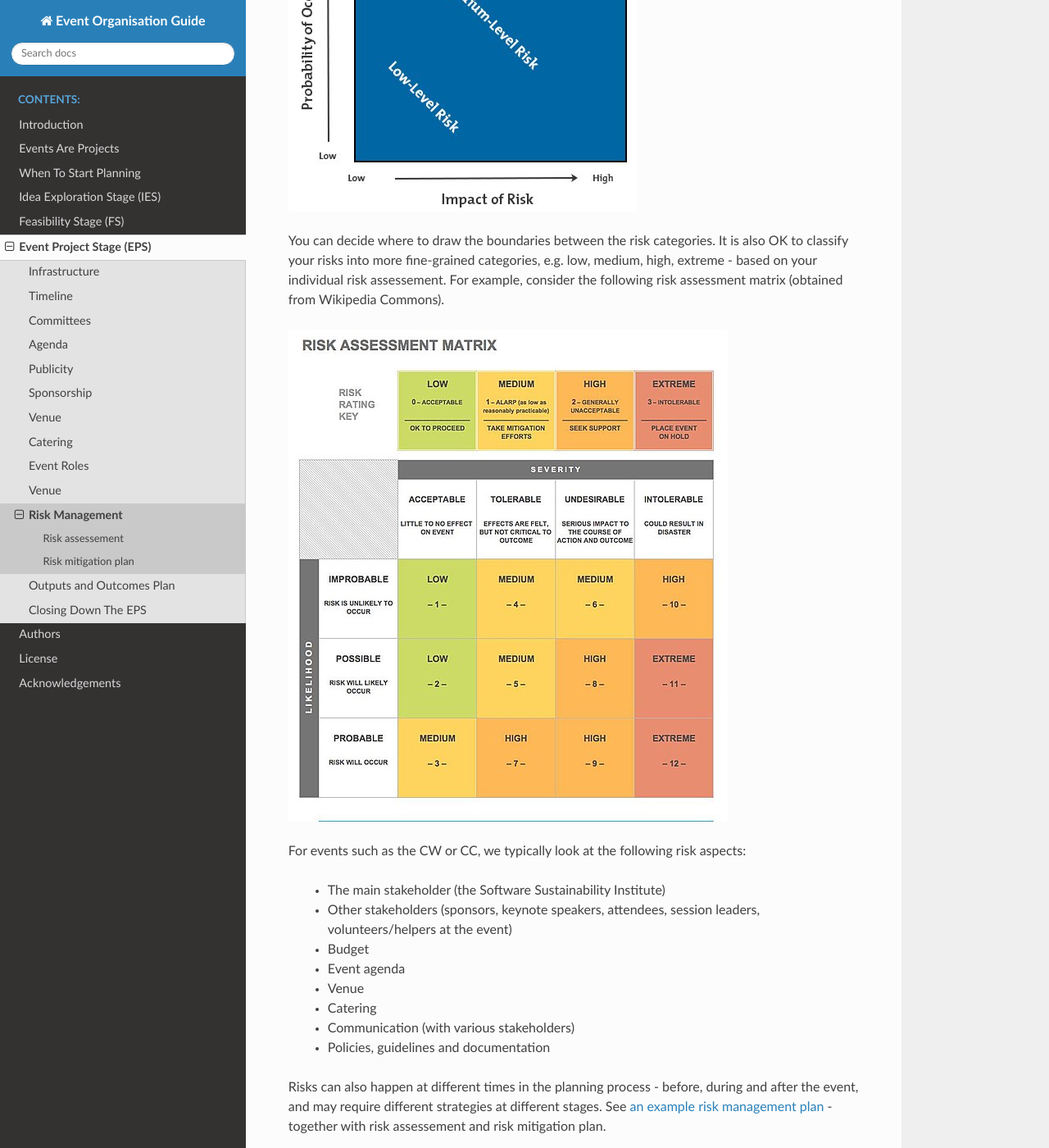
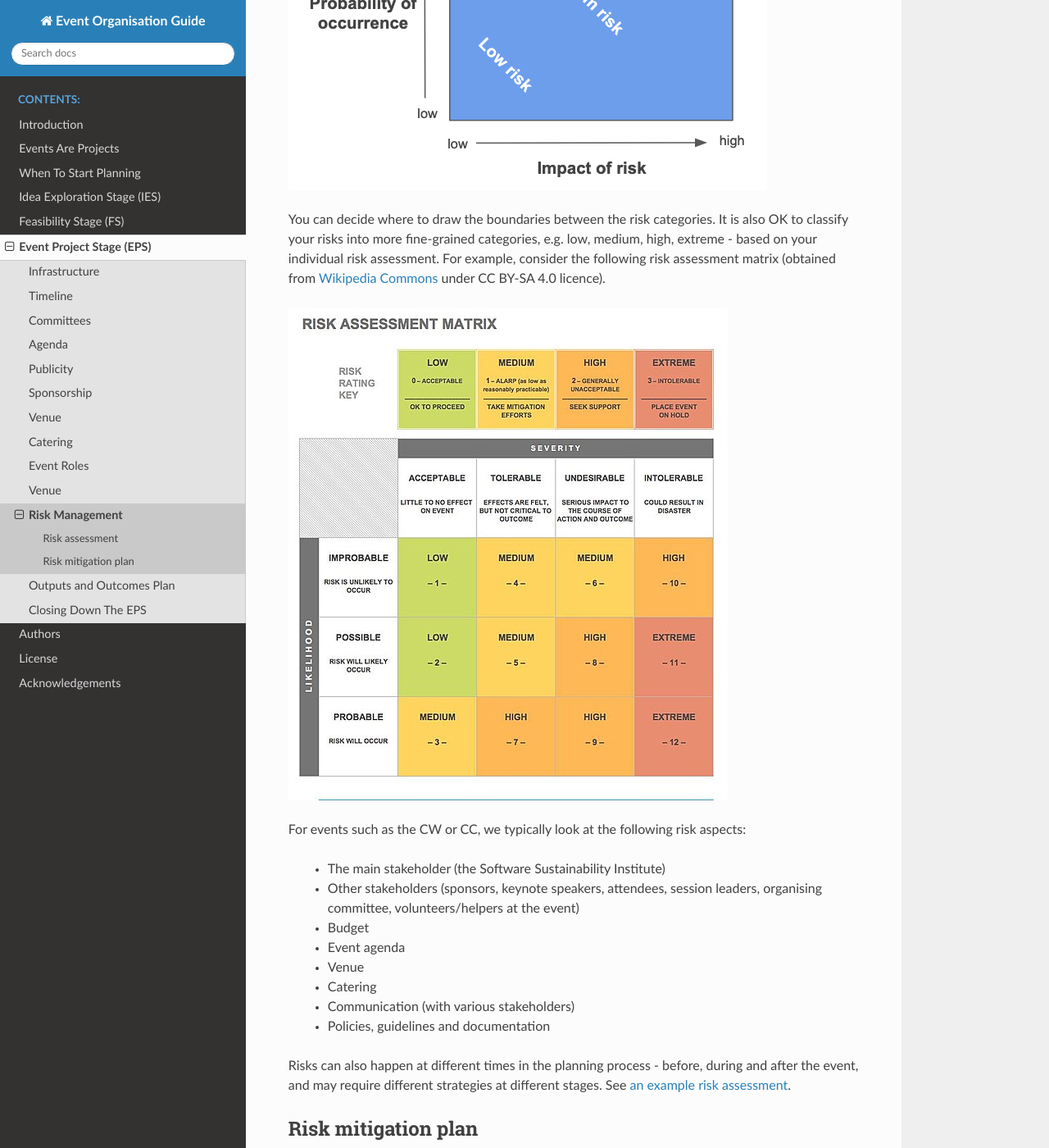
Before and after one commit to softwaresaved/event-organisation-guide, a Sphinx documentation site: the page built from docs/eog/eps-risk-management.rst, in a window 1280 px wide and 1400 px high, scrolled down 719 px. Shown: the whole window at 82% size. Built offline with Sphinx 7.4.7 and the Read the Docs theme 2.0.0, drawn with Linux system fonts in a browser that asks for light colours; some of the changed text lies outside the part shown.

Commit message:
Added risk mitigation stage

```diff
--- a/docs/eog/eps-risk-management.rst
+++ b/docs/eog/eps-risk-management.rst
@@ -7,7 +7,7 @@
 should be followed by a risk mitigation plan - actions designed to eliminate or minimise the impact of the identified
 risk.
 
-Risk assessement
+Risk assessment
 ****************
 Typically, risks are assessed against 2 criteria - the severity of the impact they have on your event and
 probability of them happening. You then place the risks on the matrix such as the one below, and classify them into
@@ -17,13 +17,13 @@
     * medium risk - the risk needs to be addressed and mitigation strategy put in place
     * high risk - the risk is critical; you might have to rethink if the event should go ahead
 
-.. figure:: ../img/ImpactProbabilityMatrix.jpg
+.. figure:: ../img/risk-assessment-graph.png
   :alt: Risk assessment chart
 
 You can decide where to draw the boundaries between the risk categories. It is also OK to classify your risks into more
 fine-grained categories, e.g. low, medium, high, extreme - based on your
-individual risk assessement. For example, consider the following risk assessment matrix (obtained from Wikipedia
-Commons).
+individual risk assessment. For example, consider the following risk assessment matrix (obtained from `Wikipedia
+Commons <https://commons.wikimedia.org/wiki/File:IC-Risk-Assessment-Matrix-Template.jpg>`_ under CC BY-SA 4.0 licence).
 
 .. figure:: ../img/536px-IC-Risk-Assessment-Matrix-Template.jpg
   :alt: Risk assessment matrix
@@ -31,7 +31,7 @@
 For events such as the CW or CC, we typically look at the following risk aspects:
 
     * The main stakeholder (the Software Sustainability Institute)
-    * Other stakeholders (sponsors, keynote speakers, attendees, session leaders, volunteers/helpers at the event)
+    * Other stakeholders (sponsors, keynote speakers, attendees, session leaders, organising committee, volunteers/helpers at the event)
     * Budget
     * Event agenda
     * Venue
@@ -40,9 +40,15 @@
     * Policies, guidelines and documentation
 
 Risks can also happen at different times in the planning process - before, during and after the event, and may require
-different strategies at different stages. See `an example risk management
-plan <https://docs.google.com/spreadsheets/d/1hjlNIL-UbWus8O9raq1OtdvM2v1GECxjOeSegS6rIRM/edit?usp=sharing>`_ - together
-with risk assessement and risk mitigation plan.
+different strategies at different stages. See `an example risk assessment
+<https://docs.google.com/spreadsheets/d/1hjlNIL-UbWus8O9raq1OtdvM2v1GECxjOeSegS6rIRM/edit?usp=sharing>`_.
 
 Risk mitigation plan
 ********************
+
+Based on each individual identified risk from the risk assessment - you need to put a strategy in place to prepare for
+and lessen the effects of risks if they occur.
+
+An example `detailed risk mitigation plan
+<https://docs.google.com/spreadsheets/d/1hjlNIL-UbWus8O9raq1OtdvM2v1GECxjOeSegS6rIRM/edit?folder=13SO7xkKx8UdxWG_3Fj-AKzxkrdQT5xDj#gid=254036893>`_
+for each identified risk from the above risk assessment is available online.
```
Also changed, not shown: docs/img/risk-assessment-graph.png (added).
